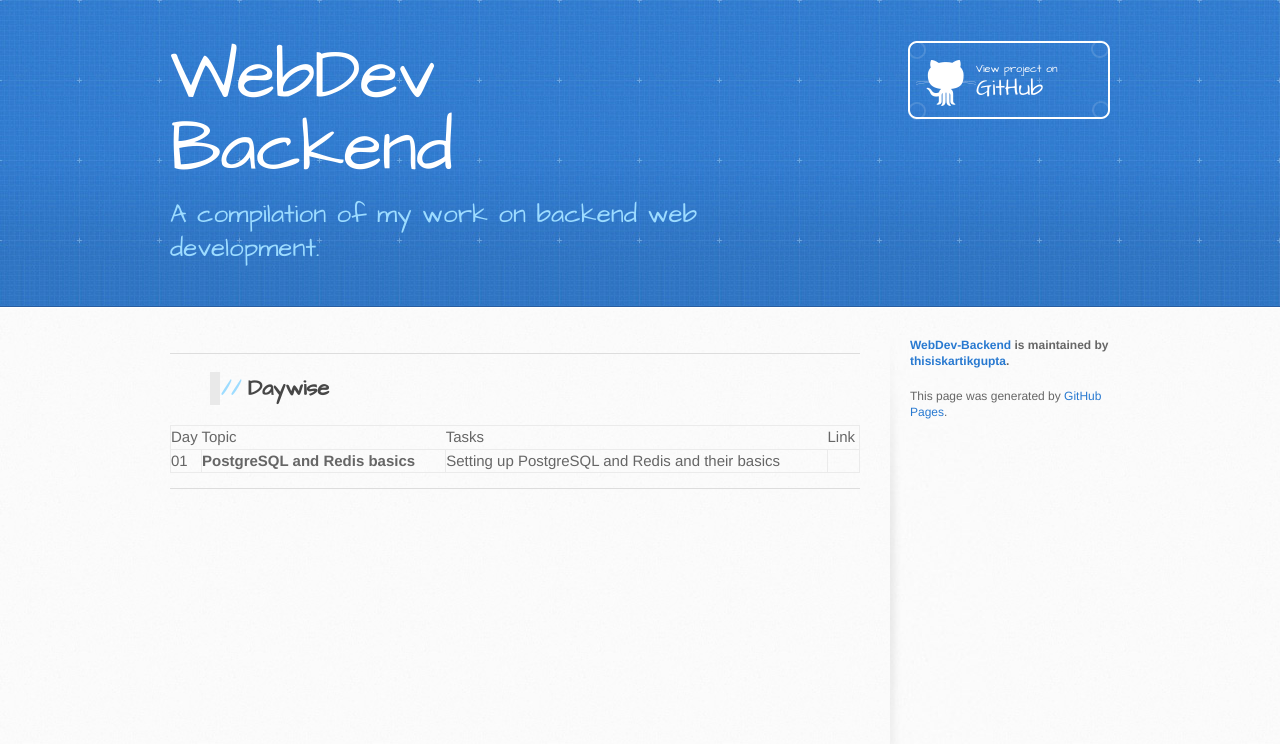
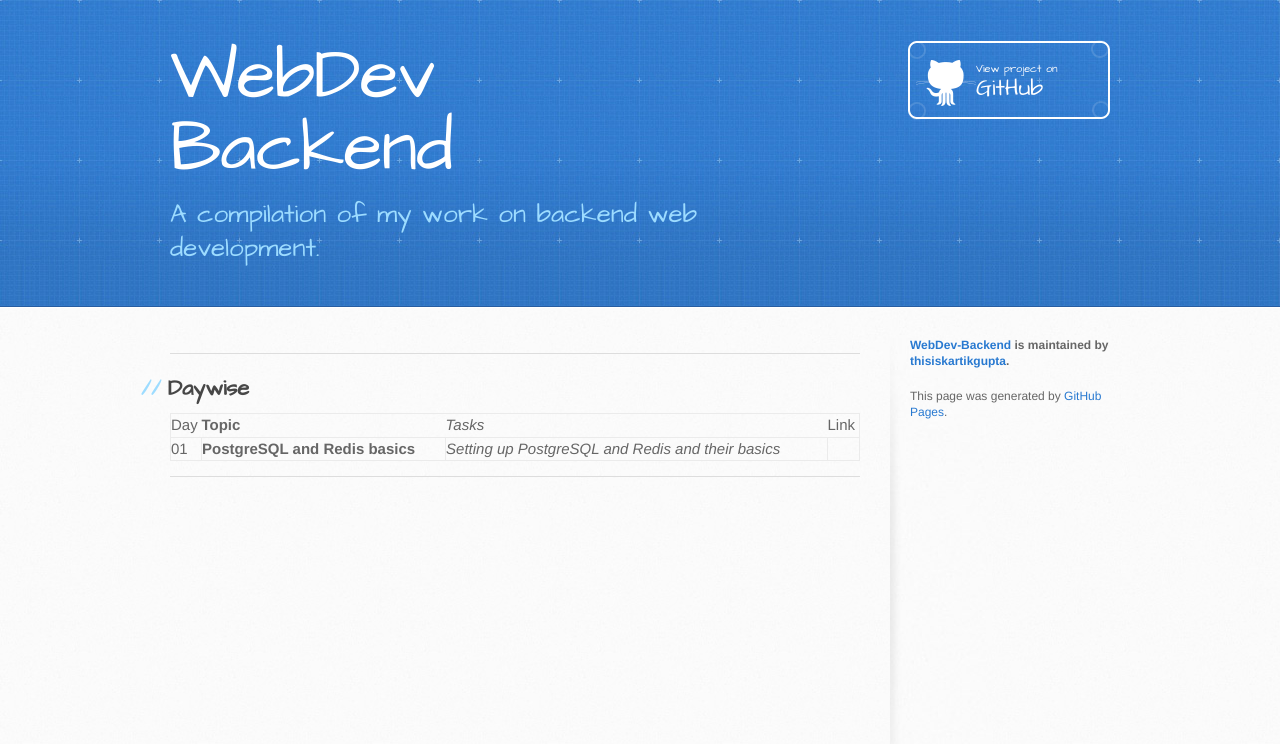
Before and after one commit to thisiskartikgupta/WebDev-Backend, a Jekyll site: the page built from index.md, in a window 1280 px wide. Shown: the top 744 px of the page. Built offline with Jekyll 4.4.1, drawn with Linux system fonts in a browser that asks for light colours.

```diff
--- a/index.md
+++ b/index.md
@@ -4,10 +4,10 @@ layout: default
 
 * * *
 
-> ## Daywise
+## Daywise
 
-| Day | Topic                             | Tasks                                            | Link |
+| Day | **Topic**                             | _Tasks_                                            | Link |
 |:----|:----------------------------------|:-------------------------------------------------|:----------|
-| 01  | **PostgreSQL and Redis basics**   | Setting up PostgreSQL and Redis and their basics |
+| 01  | **PostgreSQL and Redis basics**   | _Setting up PostgreSQL and Redis and their basics_ |
 
 * * *
```
